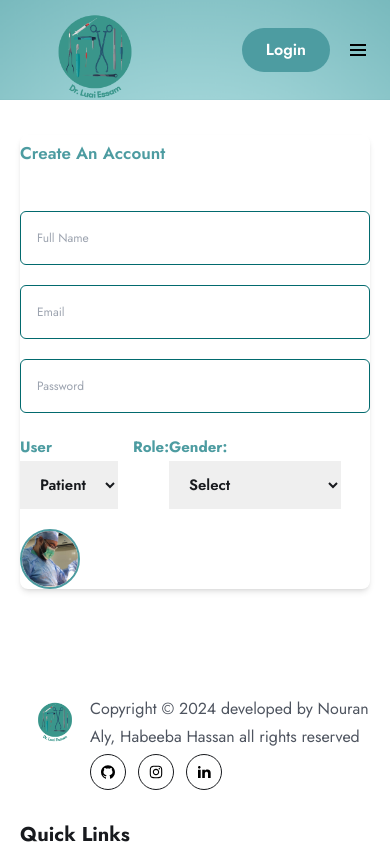
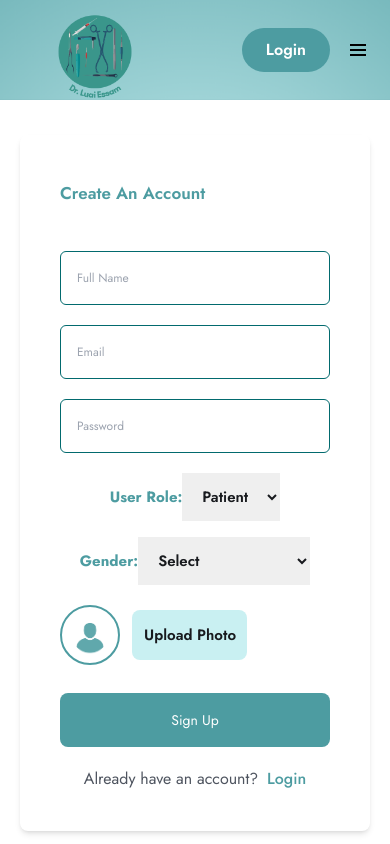
Before and after one commit to Nouranaymanaly/Clinic-Booking_App, a React (Vite) app in the folder frontend/: page /register in a window 390 px wide. Shown: the top 844 px of the page. Built offline with nearby package versions, Linux system fonts and the light colour scheme.

Commit message:
Finalising Signup and Contact pages

```diff
--- a/frontend/src/components/Clinics/ClinicCard.jsx
+++ b/frontend/src/components/Clinics/ClinicCard.jsx
@@ -13,7 +13,7 @@ const ClinicCard = ({clinic}) => {
         </div>
         <h2 className="text-[18px] leading-[30px] lg:text-[26px] lg:leading-9 text-headingColor font[700] mt-3 lg:mt-5">{name}</h2>
         <div className="mt-2 lg:mt-4 flex items-center justify-between">
-            <span className="bg-[#CCF0F3] text-irisBlueColor py-1 px-2 lg:py-2 lg:px-6 text-[12px] leading-4 lg:text-[16px] lg:leading-7 font-semibold rounded">
+            <span className="bg-[#c9f0f2] text-[#026a6e] py-1 px-2 lg:py-2 lg:px-6 text-[12px] leading-4 lg:text-[16px] lg:leading-7 font-semibold rounded">
                 {clinicType}
             </span>
 
--- a/frontend/src/index.css
+++ b/frontend/src/index.css
@@ -30,6 +30,12 @@
     {
         @apply bg-[url('./assets/images/bg.png')] bg-no-repeat bg-center bg-cover
     }
+    .form__label{
+        @apply text-textColor font-semibold text-[16px] mb-2 leading-7;
+    }
+    .form__input{
+        @apply w-full px-4 py-3 border border-solid border-[#c9f0f2] focus:outline-none focus:border-primaryColor text-[16px] leading-7 text-headingColor placeholder:text-textColor placeholder:font-light cursor-pointer rounded-md;
+    }
 }
 @media only screen and (max-width: 1024px)
 {
--- a/frontend/src/pages/Contact.jsx
+++ b/frontend/src/pages/Contact.jsx
@@ -2,7 +2,33 @@ import React from 'react'
 
 const Contact = () => {
   return (
-    <div>Contact</div>
+    <div className='px-4 mx-auto max-w-screen-md'>
+      <h2 className='heading text-center'>Contact Us</h2>
+      <p className='mb-8 lg:mb-16 font-light text-center text__para'> If you're having a technical issue, Please let us know!</p>
+      <form action="#" className='space-y-8'>
+        <div>
+          <label htmlFor="email" className='form__label'>
+            Your Email
+          </label>
+          <input type="email" id='email' placeholder='name@example.com' className='form__input mt-1' />
+        </div>
+        <div>
+          <label htmlFor="subject" className='form__label'>
+            Subject
+          </label>
+          <input type="text" id='subject' placeholder='Let us know how we can help you' className='form__input mt-1' />
+        </div>
+        <div className='sm:col-span-2'>
+          <label htmlFor="message" className='form__label'>
+            Your Message
+          </label>
+          <textarea rows="6" type="text" id='message' placeholder='Leave a comment...' className='form__input mt-1' />
+        </div>
+        <button type="submit" className='btn rounded sm:w-fit'>
+          Submit
+        </button>
+      </form>
+    </div>
   )
 }
 
--- a/frontend/src/pages/Login.jsx
+++ b/frontend/src/pages/Login.jsx
@@ -47,7 +47,7 @@ const Login = () => {
             <div className = 'mt-7'>
                 <button type = 'submit'
                 className = 'w-full bg-primaryColor text-white text-[14px] leading-[30px] rounded-lg px-4 py-3'>
-                  Log In
+                  Login
                 </button>
             </div>
 
--- a/frontend/src/pages/Signup.jsx
+++ b/frontend/src/pages/Signup.jsx
@@ -1,27 +1,45 @@
 import React from 'react';
 import { useState } from 'react';
-import avatar from '../assets/images/doctor-img.png';
+import { Link } from 'react-router-dom';
+import avatar from '../assets/images/patient-avatar.png';
 
 const Signup = () => {
 
+  const [selectedFile, setSelectedFile] = useState(null)
+  const [previewURL, setPreviewURL] = useState("")
   const [formData, setFormData] = useState ({
     name: '',
     email: '',
-    password: ''
+    password: '',
+    photo: selectedFile,
+    gender:'',
+    role:'patient'
+
   })
 
   const handleInputChange = e => {
     setFormData ({...formData, [e.target.name]:e.target.value});
   };
 
+  const handleFileInputChange = async (event) => {
+    const file = event.target.file[0]
+    // could use cloudinary to upload images
+    console.log(file)
+
+  };
+
+  const submitHandler = async event =>{
+    event.preventDefault()
+  }
+
   return (
     <section className = 'px-5 lg:px-0'>
-    <div className = 'max-w-[500px] mx-auto rounded-lg shadow-md md:p-10 text-justify'>
+    <div className = 'max-w-[500px] mx-auto rounded-lg shadow-md p-10 text-justify'>
       <h3 className = 'text-primaryColor text-[17px] leading-9 mb-10 font-semibold'>
         Create An Account
       </h3>
 
-          <form>
+          <form onSubmit={submitHandler}>
               <div className = 'mb-5'>
               <input type = "text"
               placeholder = 'Full Name'
@@ -55,29 +73,32 @@ const Signup = () => {
               />
             </div>
 
-            <div className = 'mb-5 flex items-center justify-between'>
-              <label className = 'text-primaryColor font-bold text-[15px] leading-7'>
+            <div className='mb-5 flex flex-col md:flex-row items-center justify-between space-y-4 md:space-y-0 md:space-x-4'>
+              <label className='text-primaryColor font-bold text-[15px] leading-7'>
                 User Role:
                 <select
-                  name = 'role'
-                  className = 'text-headingColor font-semibold text-[15px] leading-7 px-4 py-3 focus:outline-none'
+                  name='role'
+                  value={formData.role}
+                  onChange={handleInputChange}
+                  className='text-headingColor font-semibold text-[15px] leading-7 px-4 py-3 focus:outline-none'
                 >
-                  <option value = 'patient'> Patient </option>
-                  <option value = 'doctor'> Doctor </option>
+                  <option value='patient'> Patient </option>
+                  <option value='clinic'> Clinic </option>
                 </select>
               </label>
 
-              <label className = 'text-primaryColor font-bold text-[15px] leading-7'>
+              <label className='text-primaryColor font-bold text-[15px] leading-7'>
                 Gender:
                 <select
-                  name = 'gender'
-                  className = 'text-headingColor font-semibold text-[15px] leading-7 px-4 py-3 focus:outline-none'
+                  name='gender'
+                  value={formData.gender}
+                  onChange={handleInputChange}
+                  className='text-headingColor font-semibold text-[15px] leading-7 px-4 py-3 focus:outline-none'
                 >
-                  <option value = ''> Select </option>
-                  <option value = 'male'> Male </option>
-                  <option value = 'female'> Female </option>
-                  <option value = 'other'> Prefer Not To Say </option>
-
+                  <option value=''> Select </option>
+                  <option value='male'> Male </option>
+                  <option value='female'> Female </option>
+                  <option value='other'> Prefer Not To Say </option>
                 </select>
               </label>
             </div>
@@ -86,7 +107,31 @@ const Signup = () => {
               <figure className = 'w-[60px] h-[60px] rounded-full border-2 border-solid border-primaryColor flex items-center justify-center'>
                 <img src = {avatar} alt = "" className = 'w-full rounded-full'/>
               </figure>
+              <div className='relative w-[115px] h-[50px]'>
+                <input
+                type="file"
+                name = "photo"
+                id="customFile"
+                onChange={handleFileInputChange}
+                accept='.jpg, .png'
+                className='absolute top-0 left-0 w-full h-full opacity-0 cursor-pointer'
+                />
+                <label htmlFor="customFile" className='absolute top-0 left-0 w-full h-full flex items-center px-[0.75rem] py-[0.375rem] text-[15px] leading-6 overflow-hidden bg-[#c9f0f2] text-headingColor font-semibold rounded-lg truncate cursor-pointer'>
+                  Upload Photo
+                  </label>
+              </div>
             </div>
+            <div className = 'mt-7'>
+                <button type = 'submit'
+                className = 'w-full bg-primaryColor text-white text-[14px] leading-[30px] rounded-lg px-4 py-3'>
+                  Sign Up
+                </button>
+            </div>
+
+          <p className = 'mt-5 text-textColor text-center'>
+              Already have an account? {" "}
+              <Link to = '/login' className = 'text-primaryColor font-medium ml-1'> Login </Link>
+          </p>
           </form>
       </div>
     </section>
```
